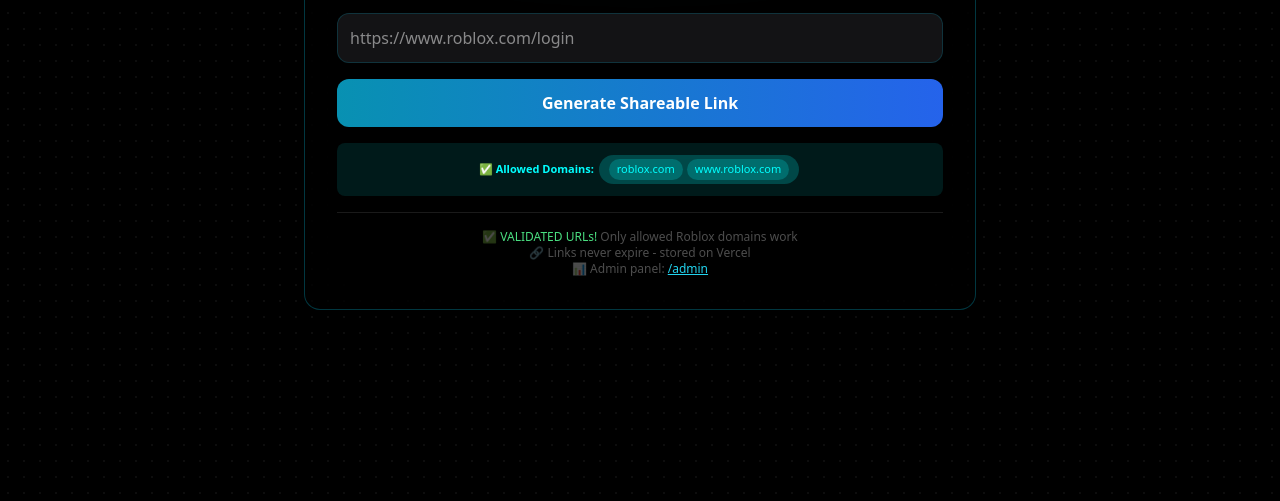
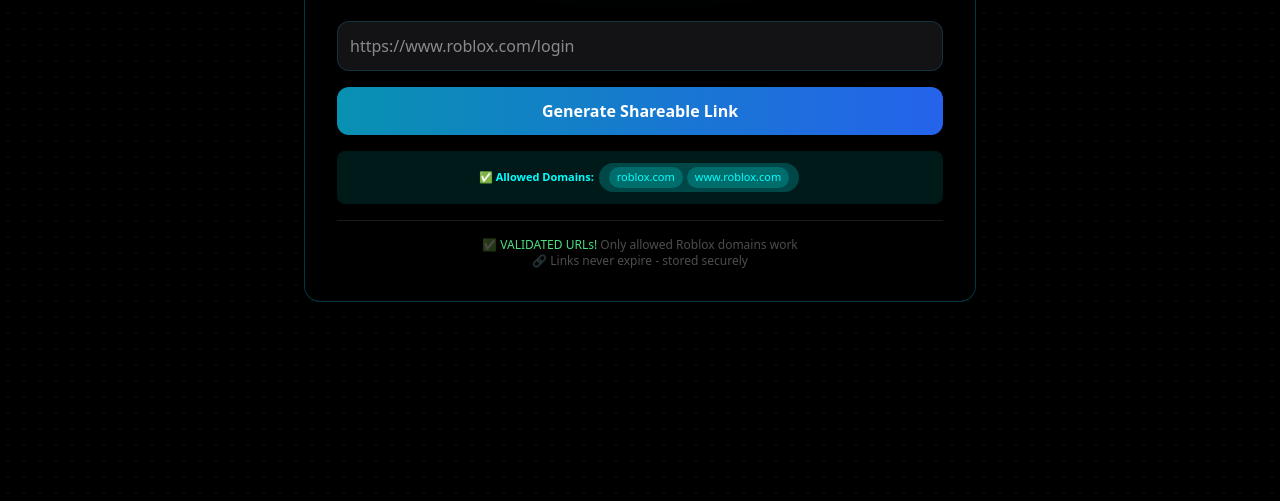
Before and after one commit to dikilia/veribrige-link, a website: page public/gen/index.html in a window 1280 px wide. Shown: the part 299-800 px from the top of the page. Drawn offline with nearby package versions, Linux system fonts and the light colour scheme; no server answers.

Commit message:
Update index.html

```diff
--- a/public/gen/index.html
+++ b/public/gen/index.html
@@ -88,10 +88,10 @@
 
                     <div id="errorMsg" class="text-red-400 text-sm"></div>
 
+                    <!-- ADMIN PANEL LINK REMOVED FROM HERE -->
                     <div class="text-xs text-white/30 pt-4 border-t border-white/10">
                         <p>✅ <span class="text-green-400">VALIDATED URLs!</span> Only allowed Roblox domains work</p>
-                        <p>🔗 Links never expire - stored on Vercel</p>
-                        <p>📊 Admin panel: <a href="/admin" class="text-cyan-400 underline">/admin</a></p>
+                        <p>🔗 Links never expire - stored securely</p>
                     </div>
                 </div>
             </div>
@@ -196,6 +196,9 @@
         copyBtn.addEventListener('click', copyLink);
         testBtn.addEventListener('click', testLink);
         targetUrl.addEventListener('keypress', (e) => { if (e.key === 'Enter') generateLink(); });
+
+        // Refresh allowed domains periodically
+        setInterval(loadAllowedDomains, 30000);
     </script>
 </body>
 </html>
```
